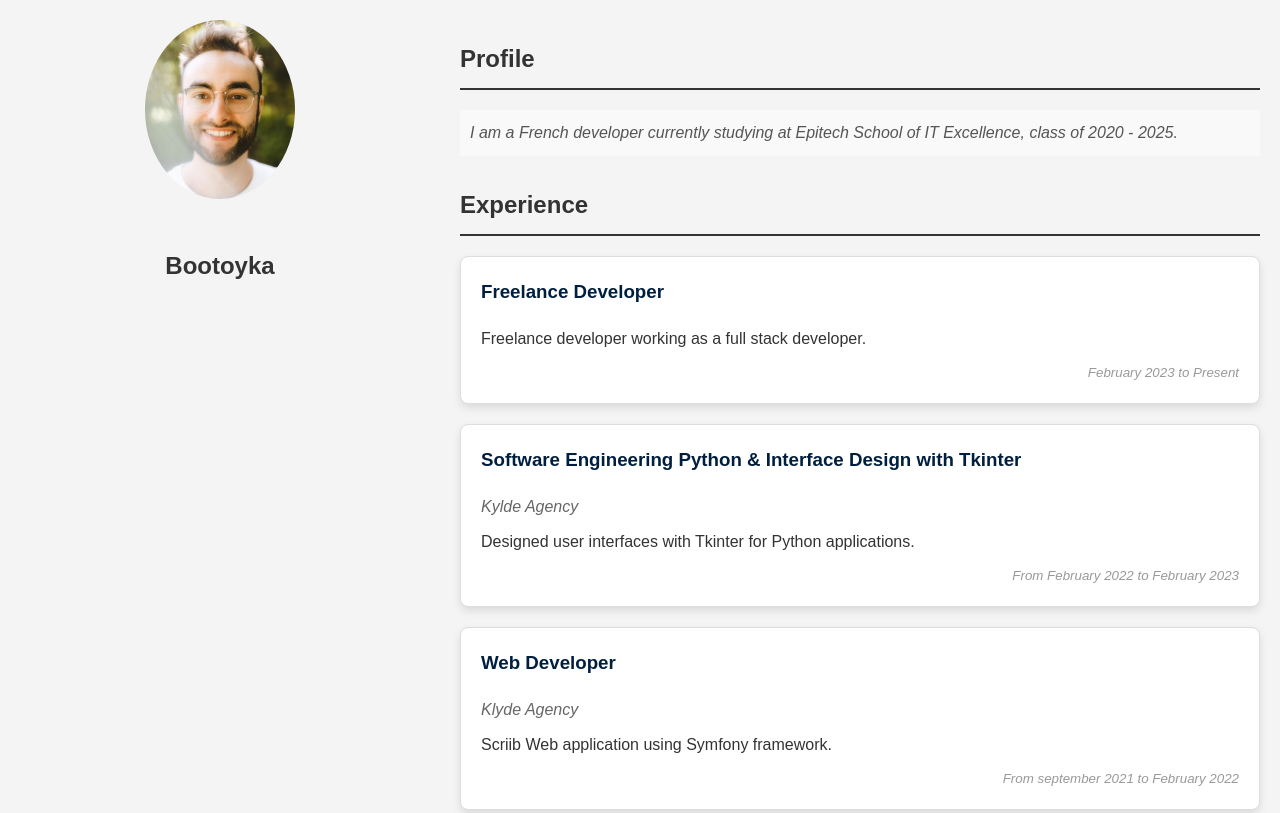
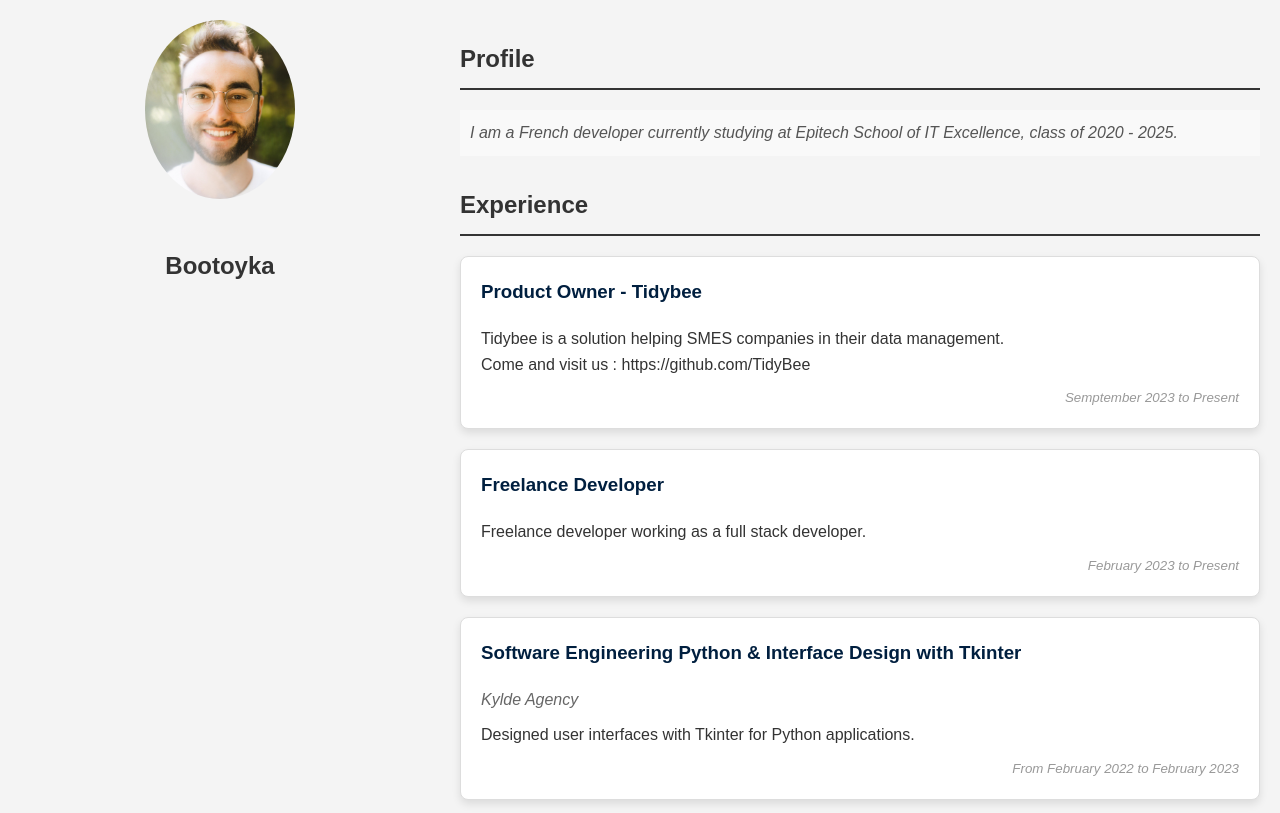
Before and after one commit to Bootoyka/bootoyka.github.io, a plain HTML site: page index.html in a window 1280 px wide. Shown: the top 813 px of the page. Drawn offline with Linux system fonts and the light colour scheme.

Commit message:
add tidybee part

```diff
--- a/index.html
+++ b/index.html
@@ -22,6 +22,12 @@
         </section>
         <section id="experience">
             <h2>Experience</h2>
+            <div class="experience-item">
+                <h3>Product Owner - Tidybee</h3>
+                <p>Tidybee is a solution helping SMES companies in their data management.</p>Come and visit us :
+                <a>https://github.com/TidyBee</a>
+                <small>Semptember 2023 to Present</small>
+            </div>
             <div class="experience-item">
                 <h3>Freelance Developer</h3>
                 <p>Freelance developer working as a full stack developer.</p>
```
